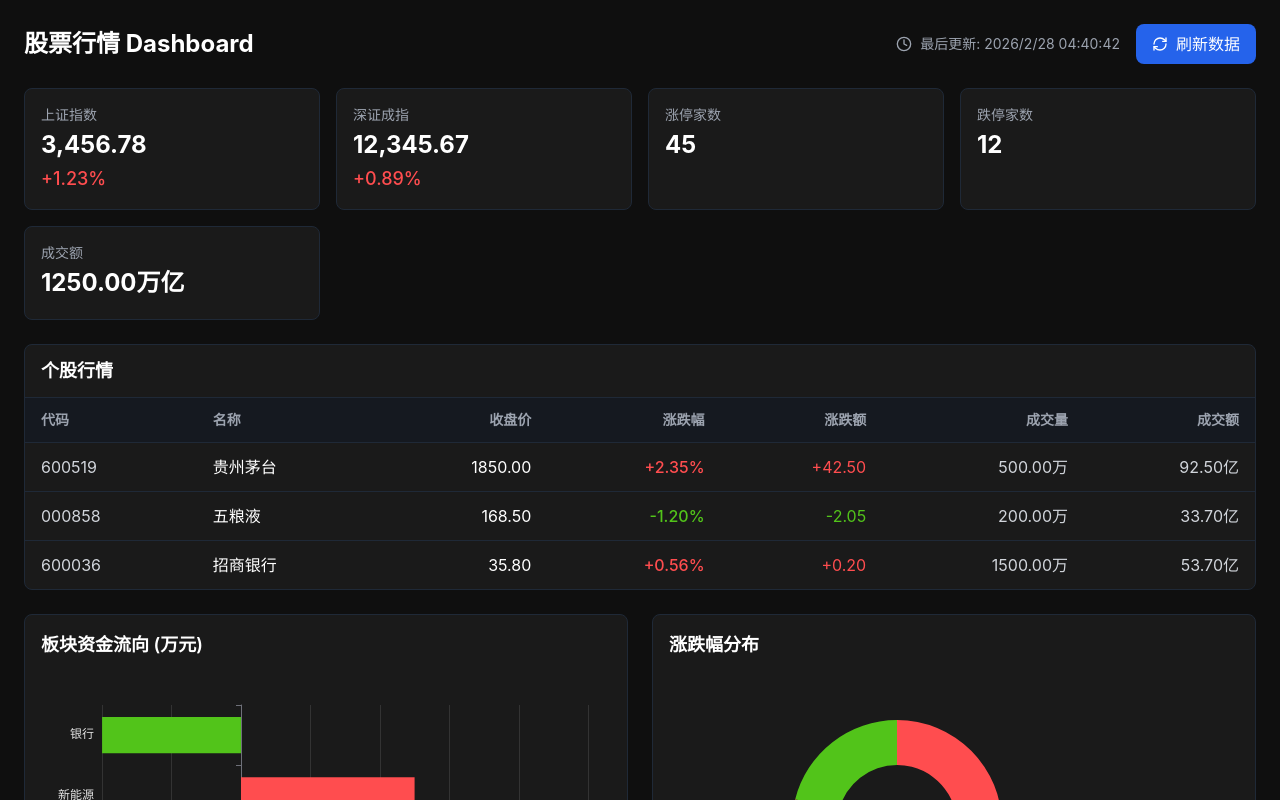
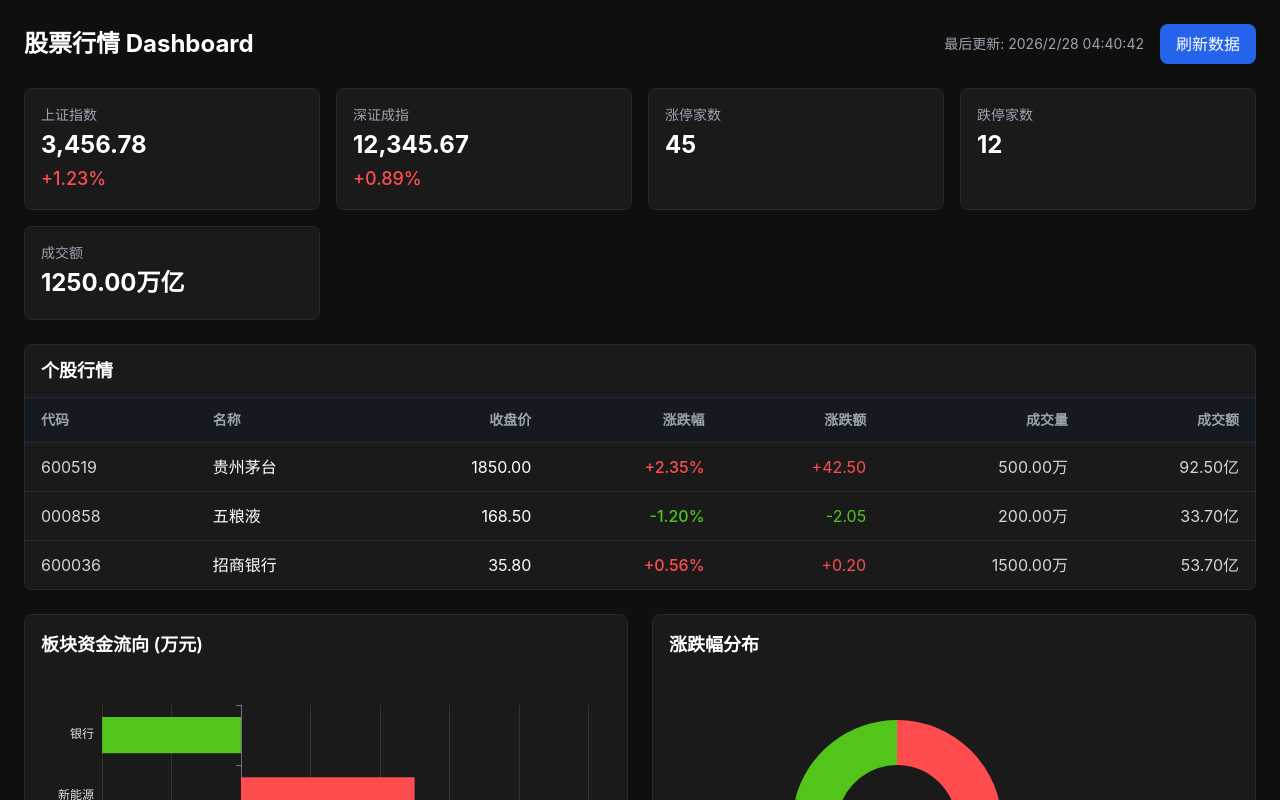
Before and after one commit to sherryzhuyh-pixel/stock-dashboard, a React (Vite) app: page / in a window 1280 px wide. Shown: the top 800 px of the page. Built offline with nearby package versions, Linux system fonts and the light colour scheme.

Commit message:
fix: 修复TypeScript错误

```diff
--- a/src/components/Header.tsx
+++ b/src/components/Header.tsx
@@ -1,6 +1,3 @@
-import { useState, useEffect } from 'react';
-import { RefreshCw, Clock } from 'lucide-react';
-
 interface HeaderProps {
   lastUpdateTime: string;
   onRefresh: () => void;
@@ -13,7 +10,6 @@ export function Header({ lastUpdateTime, onRefresh, isLoading }: HeaderProps) {
       <h1 className="text-2xl font-bold text-white">股票行情 Dashboard</h1>
       <div className="flex items-center gap-4">
         <div className="flex items-center gap-2 text-gray-400">
-          <Clock size={16} />
           <span className="text-sm">最后更新: {lastUpdateTime}</span>
         </div>
         <button
@@ -25,7 +21,6 @@ export function Header({ lastUpdateTime, onRefresh, isLoading }: HeaderProps) {
           className="flex items-center gap-2 px-4 py-2 bg-blue-600 hover:bg-blue-700 disabled:bg-blue-800 text-white rounded-lg transition-colors cursor-pointer"
           style={{ cursor: isLoading ? 'not-allowed' : 'pointer' }}
         >
-          <RefreshCw size={16} className={isLoading ? 'animate-spin' : ''} />
           <span>{isLoading ? '加载中...' : '刷新数据'}</span>
         </button>
       </div>
```
